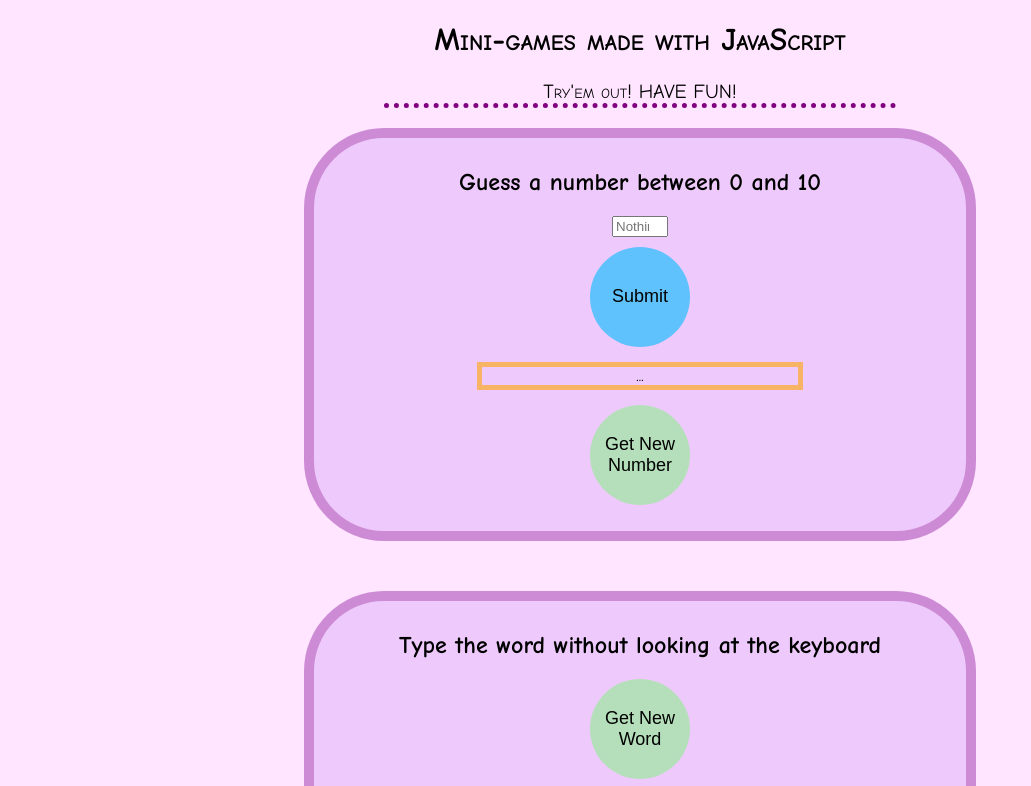
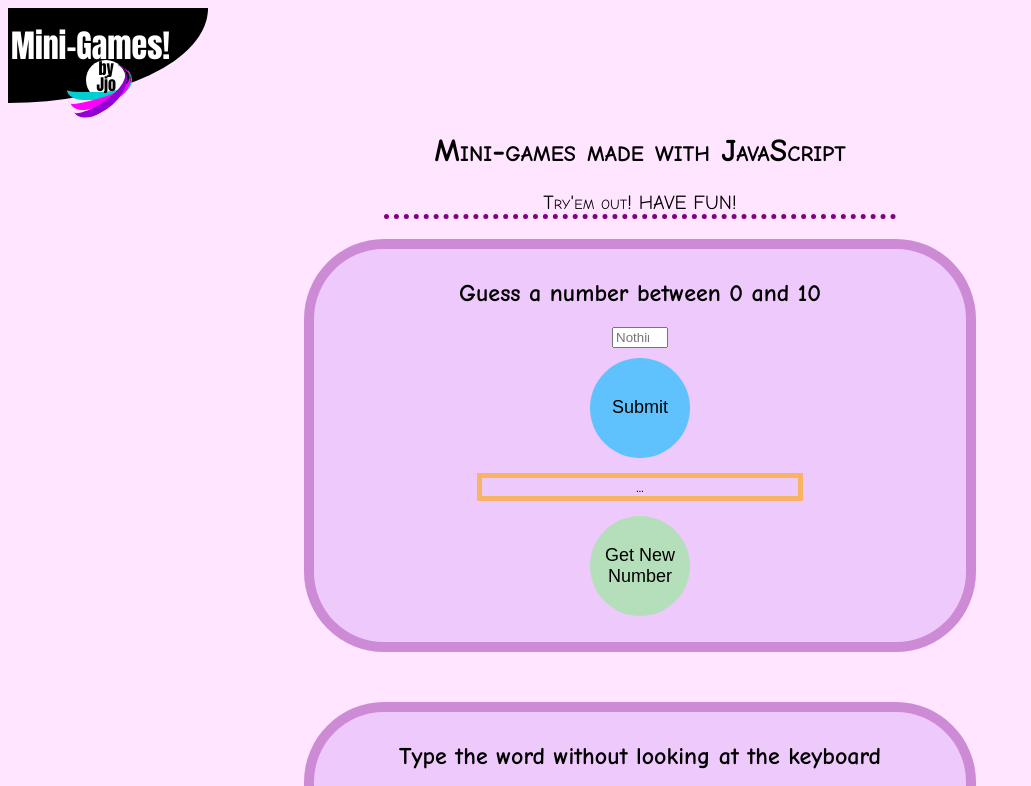
Before and after one commit to JjoWeb/PracticeProject_MiniGames, a plain HTML site: page index.html in a window 1280 px wide. Shown: the top 786 px of the page, without its empty margins (0-1031 px from the left). Drawn offline with Linux system fonts and the light colour scheme.

Commit message:
Added .html and .css files of projects header

```diff
--- a/MiniGames.css
+++ b/MiniGames.css
@@ -1,3 +1,80 @@
+/*
+BEGINING CUSTOM HEADER STENCIL SECTION
+*/
+#header_stencil_main {
+    width: 12.5rem;
+}
+
+#header_stencil_titleAndSignature {
+    border: solid black;
+    border-radius: 0% 0% 100% 0%;
+    margin-bottom: -4rem;
+    background-color: rgba(0, 0, 0, 1);
+    font-family: Impact, Haettenschweiler, "Arial Narrow Bold", sans-serif;
+}
+
+#header_stencil_title {
+    color: white;
+    line-height: 1.7rem;
+    font-weight: 50;
+    margin-bottom: 0%;
+    text-align: left;
+}
+
+#header_stencil_signature {
+    width: 2.5rem;
+    height: 2.5rem;
+    border-radius: 100%;
+    margin-top: 0rem;
+    margin-bottom: 0rem;
+    margin-left: 4.7rem;
+    color: black;
+    background-color: white;
+    text-align: center;
+    line-height: 1rem;
+    font-size: 1rem;
+    font-weight: 20;
+}
+
+#header_stencil_borders {
+    width: 40%;
+    margin-left: 3.7rem;
+}
+
+#header_stencil_borders > * {
+    width: 2rem;
+}
+
+#header_stencil_border1 {
+    border: solid darkturquoise;
+    border-width: 0rem 0.1rem 0.5rem 0rem;
+    border-radius: 0% 100% 100% 50%;
+    padding: 1rem;
+    margin-bottom: -3.5rem;
+    box-shadow: -2rem -2rem -2rem -2rem black;
+}
+
+#header_stencil_border2 {
+    border: solid fuchsia;
+    border-width: 0rem 0.1rem 0.5rem 0rem;
+    border-radius: 0% 80% 100% 50%;
+    padding: 1rem;
+    margin-bottom: -3.5rem;
+    transform: rotate(-15deg);
+}
+
+#header_stencil_border3 {
+    border: solid darkviolet;
+    border-width: 0rem 0.1rem 0.5rem 0rem;
+    border-radius: 0% 50% 100% 50%;
+    padding: 1rem;
+    transform: rotate(-28deg);
+}
+
+/*
+END CUSTOM HEADER STENCIL SECTION
+*/
+
 body {
     text-align: center;
     font-family: "comic sans MS";
--- a/index.html
+++ b/index.html
@@ -9,6 +9,23 @@
     <script src="MiniGames.js"></script>
 </head>
 <body>
+    <div id="header_stencil_main">
+        <div id="header_stencil_titleAndSignature">
+            <h1 id="header_stencil_title">
+                Mini-Games!
+            </h1>
+            <p id="header_stencil_signature">
+                by
+                <br />
+                Jjo
+            </p>
+        </div>
+        <div id="header_stencil_borders">
+            <h1 id="header_stencil_border1"></h1>
+            <h1 id="header_stencil_border2"></h1>
+            <h1 id="header_stencil_border3"></h1>
+        </div>
+    </div>
 <header>
     <h1 id="pageHeading">Mini-games made with JavaScript</h1>
     <p id="pageDescription">Try'em out! HAVE FUN!</p>
```
Lines whose indentation alone changed are shown as unchanged.
